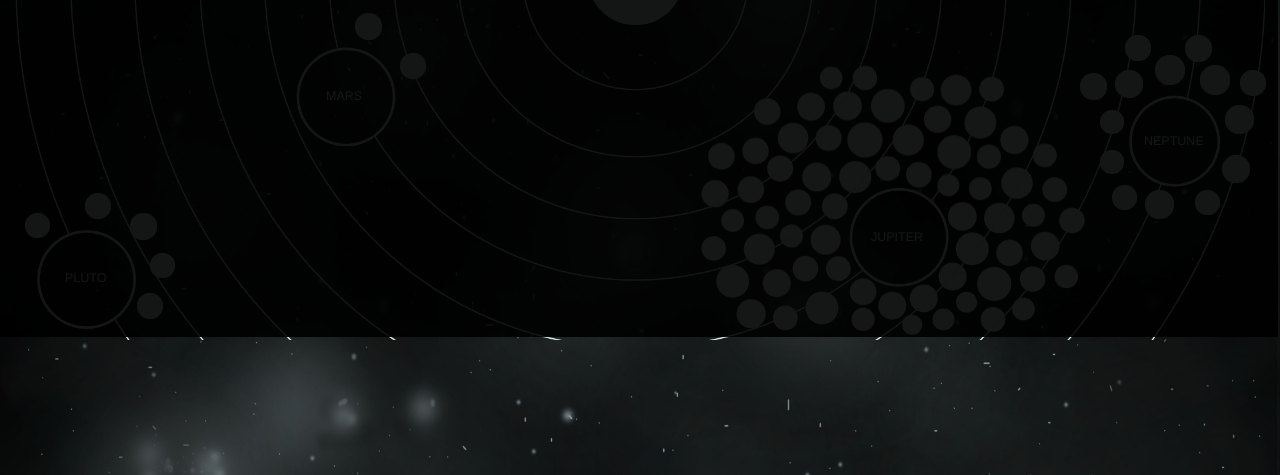
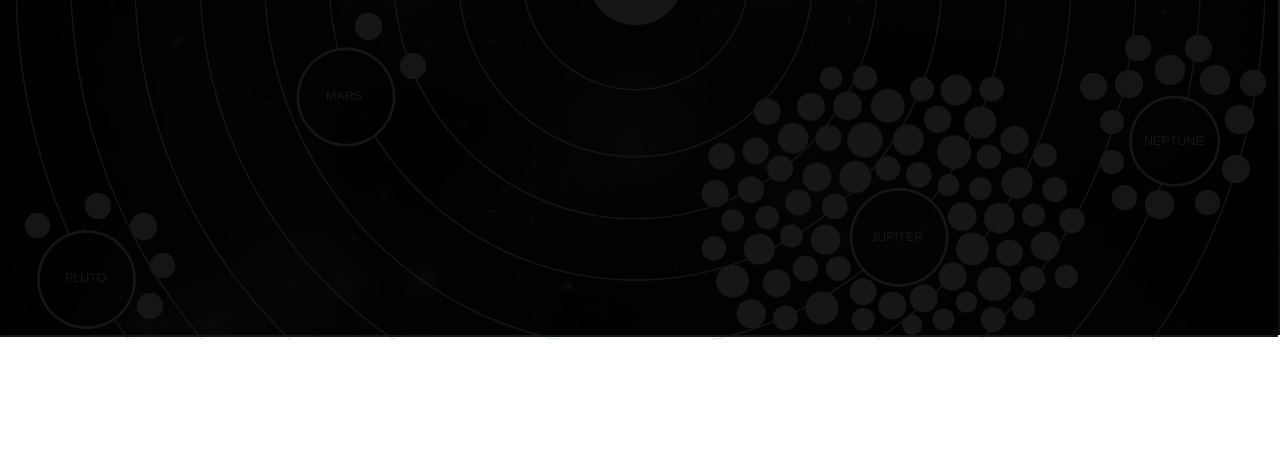
Before and after one commit to Bateelsaber/moonsinsolarsystem.tk, a plain HTML site: page index.html in a window 1280 px wide. Shown: the part 325-800 px from the top of the page. Drawn offline with nearby package versions, Linux system fonts and the light colour scheme.

Commit message:
Update index.html

```diff
--- a/index.html
+++ b/index.html
@@ -10,7 +10,7 @@
 <body>
    <link href="styles.css" rel="stylesheet">
    <!-- background / masarat/ planet names underneath -->
-		<img src="img/background.jpg" style="width:100%;height:100%;position:absolute;left:0px;">
+		<img src="img/background.jpg" style="width:100%;height:660px;position:absolute;left:0px;">
     <img src="img/jupiter.png" style="width:1280px;height:660px;position:absolute;left:0px;">
     <img src="img/saturn.png" style="width:1280px;height:660px;position:absolute;left:0px;">
     <div>
```
